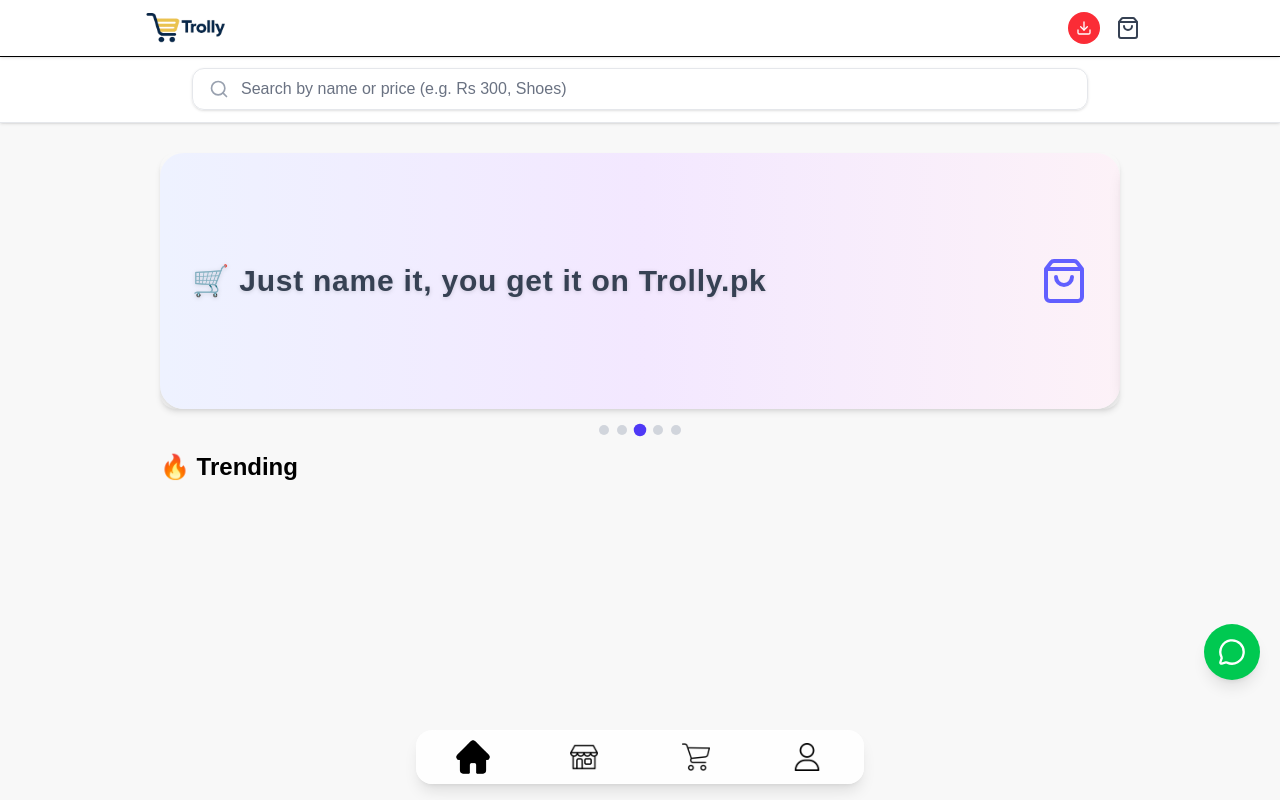
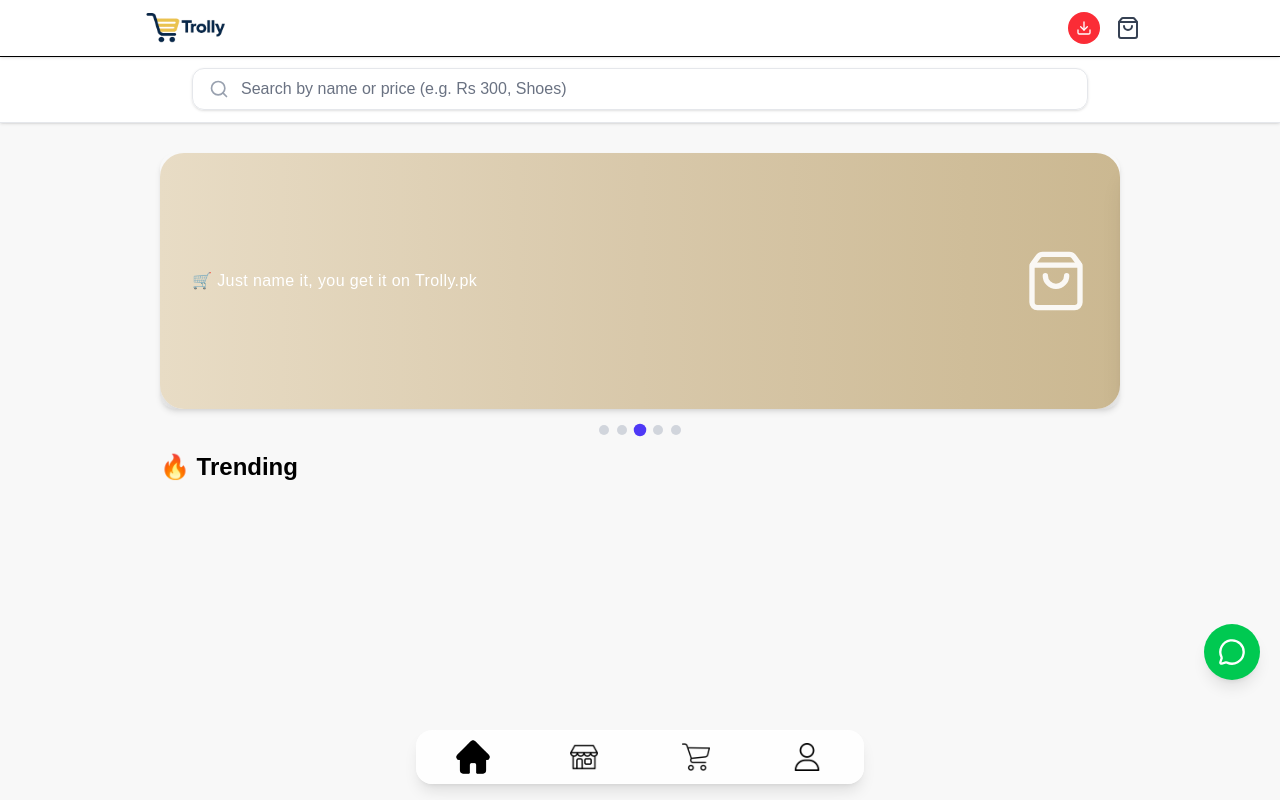
Before and after one commit to veonfeedback-byte/shop-plus-50, a Next.js app in the folder my-app/: page / in a window 1280 px wide. Built offline with nearby package versions, Linux system fonts and the light colour scheme.

Commit message:
Update page.tsx

```diff
--- a/my-app/app/page.tsx
+++ b/my-app/app/page.tsx
@@ -598,25 +598,21 @@ export default function HomePage() {
               style={{ transform: `translateX(-${currentSlide * 100}%)` }}
             >
               {sliderItems.map((item, idx) => (
-               <div
+                <div
                   key={idx}
-                  className={`flex-shrink-0 w-full h-52 sm:h-64 p-8 rounded-3xl shadow-lg flex items-center justify-between transition-all duration-500
-                    ${idx === 0 ? "bg-gradient-to-r from-pink-50 via-rose-100 to-orange-50" : ""}
-                    ${idx === 1 ? "bg-gradient-to-r from-amber-50 via-yellow-100 to-orange-50" : ""}
-                    ${idx === 2 ? "bg-gradient-to-r from-indigo-50 via-purple-100 to-pink-50" : ""}
-                    ${idx === 3 ? "bg-gradient-to-r from-red-50 via-rose-100 to-pink-50" : ""}
-                    ${idx === 4 ? "bg-gradient-to-r from-green-50 via-emerald-100 to-teal-50" : ""}
+                  className={`flex-shrink-0 w-full h-52 sm:h-64 p-8 rounded-3xl shadow-xl flex items-center justify-between transition-all duration-500
+                    bg-gradient-to-r from-[#e8dcc5] via-[#d8c8aa] to-[#cbb891]
                   `}
                 >
-                  <span className="text-2xl sm:text-3xl font-extrabold tracking-wide text-gray-700 drop-shadow-sm">
+                  <span className="text-sm sm:text-base font-medium tracking-wide text-white max-w-[70%] leading-relaxed">
                     {item.text}
                   </span>
 
-                  {item.icon === "truck" && <Truck className="w-12 h-12 text-rose-500" />}
-                  {item.icon === "tag" && <Tag className="w-12 h-12 text-amber-500" />}
-                  {item.icon === "shopping-bag" && <ShoppingBag className="w-12 h-12 text-indigo-500" />}
-                  {item.icon === "flame" && <Flame className="w-12 h-12 text-red-500" />}
-                  {item.icon === "credit-card" && <CreditCard className="w-12 h-12 text-green-500" />}
+                  {item.icon === "truck" && <Truck className="w-14 h-14 sm:w-16 sm:h-16 text-white opacity-90" />}
+                  {item.icon === "tag" && <Tag className="w-14 h-14 sm:w-16 sm:h-16 text-white opacity-90" />}
+                  {item.icon === "shopping-bag" && <ShoppingBag className="w-14 h-14 sm:w-16 sm:h-16 text-white opacity-90" />}
+                  {item.icon === "flame" && <Flame className="w-14 h-14 sm:w-16 sm:h-16 text-white opacity-90" />}
+                  {item.icon === "credit-card" && <CreditCard className="w-14 h-14 sm:w-16 sm:h-16 text-white opacity-90" />}
                 </div>
               ))}
             </div>
```
